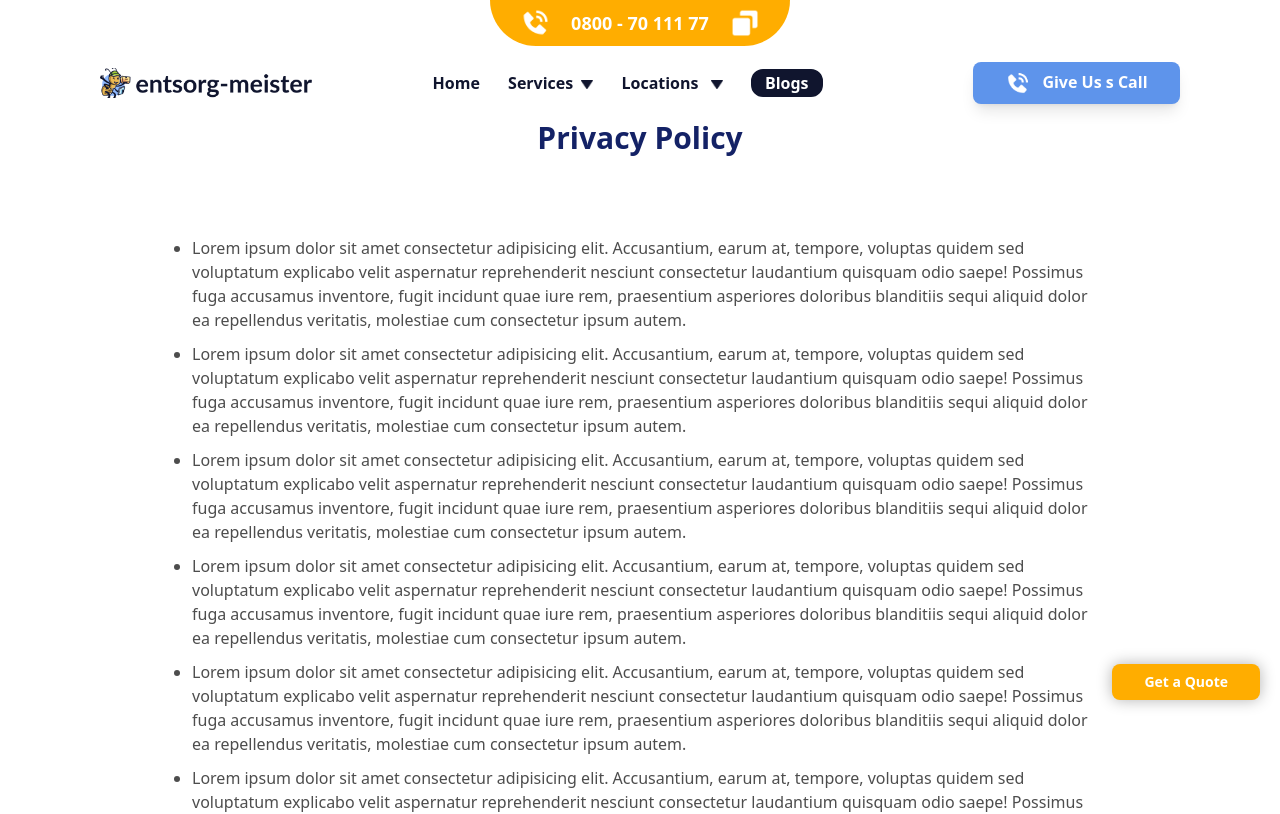
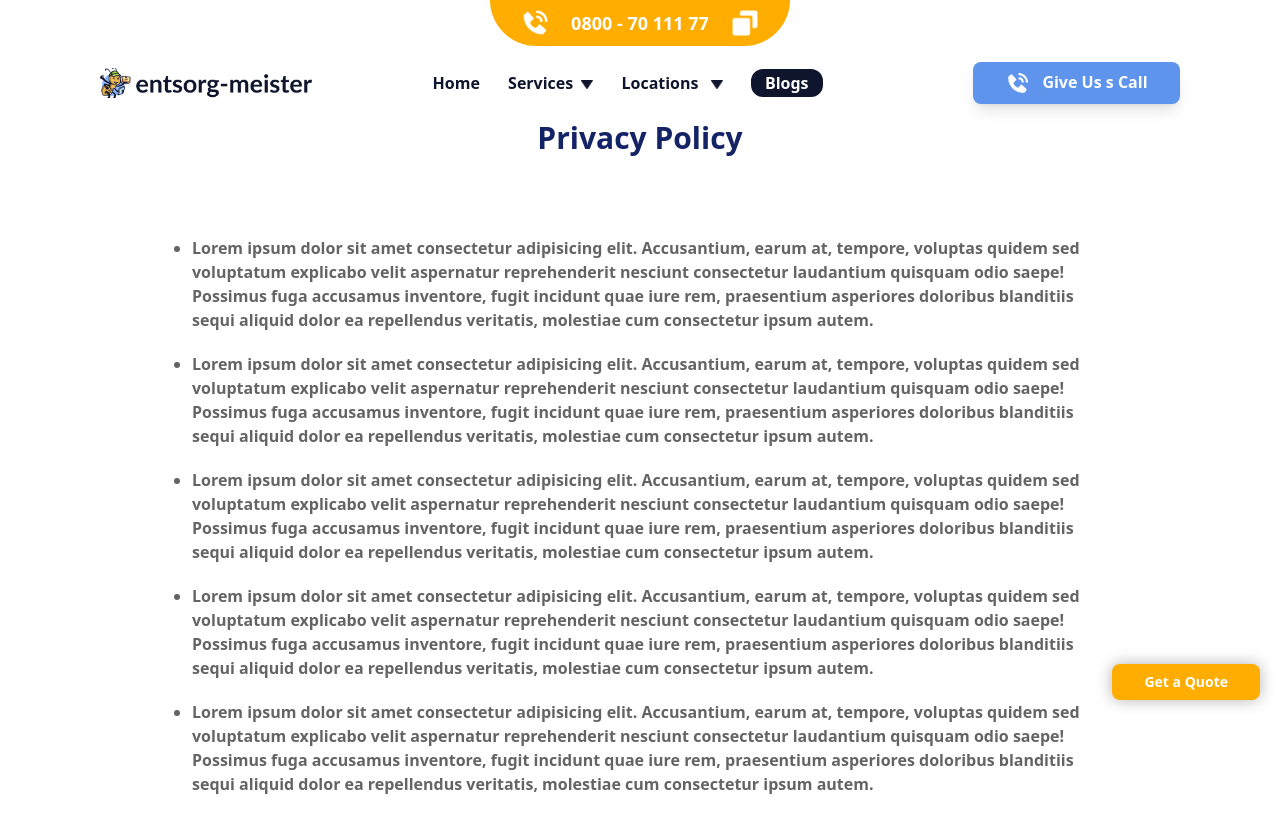
Before and after one commit to Valium-stash-on-Floor13/declutter, a React (Create React App) app: page /privacy in a window 1280 px wide. Shown: the top 814 px of the page. Built offline with nearby package versions, Linux system fonts and the light colour scheme.

Commit message:
Update index.css

```diff
--- a/src/index.css
+++ b/src/index.css
@@ -199,6 +199,35 @@ color:#333;
     color:white;
 
 }
+.policy{
+
+font-weight: bold;
+color:rgb(100, 100, 100);
+}
+
+.policy>li{
+    font-size:16px;
+    margin-top: 20px;
+    margin-bottom: 20px;
+}
+
+.policy li ul{
+    margin-top: 20px;
+
+    font-weight:normal;
+    margin-left: 20px;
+    margin-bottom: 10px;
+}
+.policy li ul li{
+    color:rgb(145, 145, 145);
+    font-weight:normal;
+    margin-bottom: 20px;
+
+
+}
+
+
+
 
 .blackshadow{
     box-shadow: 0 0 14px 1px rgba(0,0,0,0.3);
```
